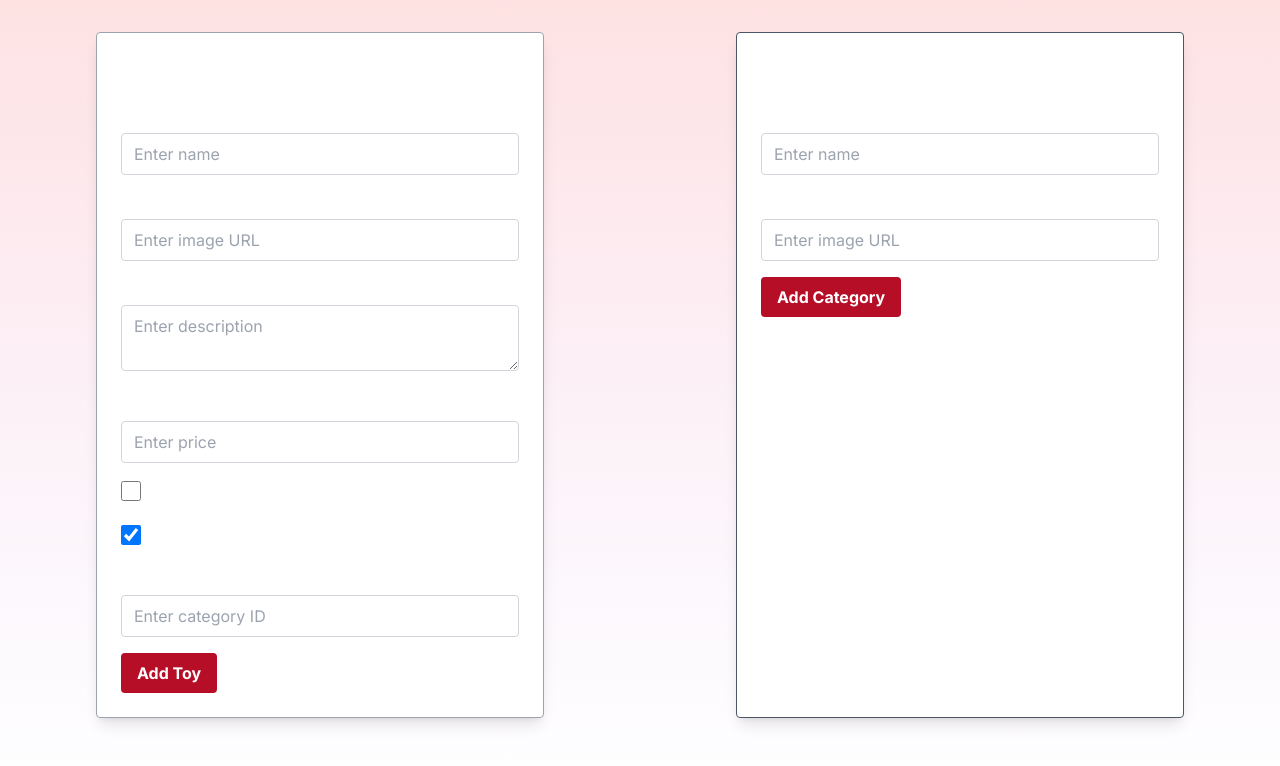
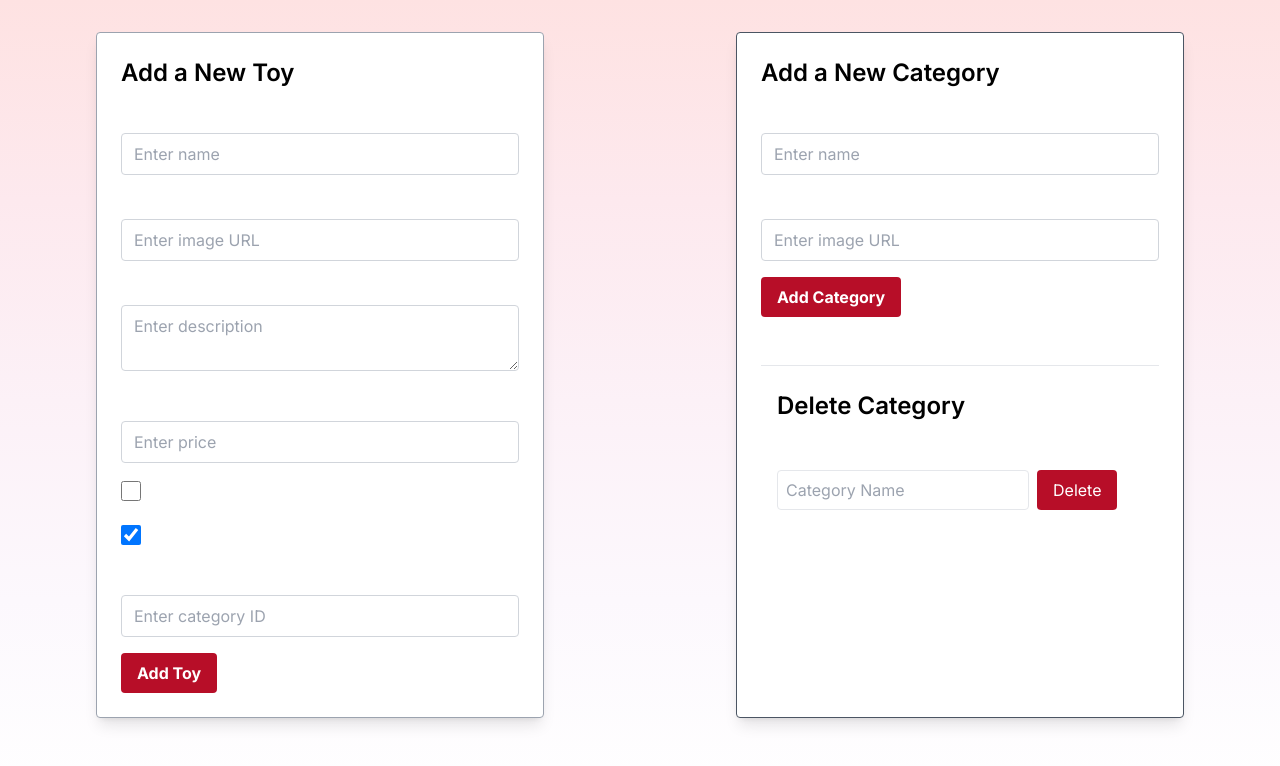
Before and after one commit to MihirJaiswal/toyshopweb, a Next.js app: page /admin in a window 1280 px wide. Shown: the top 766 px of the page. Built offline with nearby package versions, Linux system fonts and the light colour scheme.

Commit message:
some changes

```diff
--- a/src/app/admin/page.tsx
+++ b/src/app/admin/page.tsx
@@ -8,6 +8,7 @@ const page = () => {
       <div className='flex flex-col md:flex-row justify-center'>
         <AddToyForm/>
         <AddCategoryForm/>
+
     </div>
     </div>
   )
--- a/src/components/AddCategoryForm.tsx
+++ b/src/components/AddCategoryForm.tsx
@@ -1,6 +1,7 @@
 'use client'
 import React, { useState } from 'react';
-
+import DeleteCategory from '@/components/DeleteCategory'
+import { Separator } from './ui/separator';
 
 const AddCategoryForm = () => {
   const [name, setName] = useState('');
@@ -37,7 +38,7 @@ const AddCategoryForm = () => {
 
   return (
     <div className="mx-auto w-full max-w-md mt-8 p-6 bg-white rounded shadow-lg border border-solid border-gray-600">
-      <h2 className="text-2xl font-semibold mb-4">Add a New Category</h2>
+      <h2 className="text-2xl font-semibold mb-4 text-black">Add a New Category</h2>
       <form onSubmit={handleSubmit}>
         <div className="mb-4">
           <label className="block text-sm font-bold mb-2" htmlFor="name">Name:</label>
@@ -46,7 +47,7 @@ const AddCategoryForm = () => {
             type="text"
             value={name}
             onChange={(e) => setName(e.target.value)}
-            className="border border-gray-300 rounded px-3 py-2 w-full"
+            className="border border-gray-300 rounded px-3 py-2 w-full text-black"
             placeholder="Enter name"
             required
           />
@@ -58,7 +59,7 @@ const AddCategoryForm = () => {
             type="text"
             value={image}
             onChange={(e) => setImage(e.target.value)}
-            className="border border-gray-300 rounded px-3 py-2 w-full"
+            className="border border-gray-300 rounded px-3 py-2 w-full text-black"
             placeholder="Enter image URL"
             required
           />
@@ -70,6 +71,12 @@ const AddCategoryForm = () => {
           Add Category
         </button>
       </form>
+      <div className='mt-12'>
+      <Separator/>
+      </div>
+      <div className='mt-2'>
+      <DeleteCategory/>
+      </div>
     </div>
   );
 };
--- /dev/null
+++ b/src/components/DeleteCategory.tsx
@@ -0,0 +1,51 @@
+'use client'
+import React, { useState } from 'react';
+
+const DeleteCategory = () => {
+  const [deleteName, setDeleteName] = useState('');
+  const [message, setMessage] = useState('');
+
+  const handleDeleteCategory = async () => {
+    try {
+      const response = await fetch(`http://localhost:5000/api/categories/${deleteName}`, {
+        method: 'DELETE',
+      });
+
+      if (!response.ok) {
+        const errorData = await response.json();
+        throw new Error(errorData.message || 'Something went wrong');
+      }
+
+      setMessage(`Category ${deleteName} deleted successfully.`);
+      setDeleteName('');
+    } catch (error) {
+      if(error === 'string'){
+        setMessage(`Error: ${error}`);
+      }
+    }
+  };
+
+  return (
+    <div className="container mx-auto p-4">
+      <h1 className="text-2xl font-semibold mb-12 text-black">Delete Category</h1>
+      <div className="flex mb-12">
+        <input
+          type="text"
+          placeholder="Category Name"
+          value={deleteName}
+          onChange={(e) => setDeleteName(e.target.value)}
+          className="border rounded px-2 py-1 mr-2 text-black"
+        />
+        <button
+          onClick={handleDeleteCategory}
+          className="bg-[#B70E28] text-white px-4 py-2 rounded"
+        >
+          Delete
+        </button>
+      </div>
+      {message && <p className="text-red-500 mb-4">{message}</p>}
+    </div>
+  );
+};
+
+export default DeleteCategory;
--- a/src/components/Form.tsx
+++ b/src/components/Form.tsx
@@ -54,7 +54,7 @@ const AddToyForm = () => {
 
   return (
     <div className="w-full max-w-md mx-auto mt-8 p-6 bg-white rounded shadow-lg border-solid border border-gray-400">
-      <h2 className="text-2xl font-semibold mb-4">Add a New Toy</h2>
+      <h2 className="text-2xl font-semibold mb-4 text-black">Add a New Toy</h2>
       <form onSubmit={handleSubmit}>
         <div className="mb-4">
           <label className="block text-sm font-bold mb-2" htmlFor="name">Name:</label>
@@ -63,7 +63,7 @@ const AddToyForm = () => {
             type="text"
             value={name}
             onChange={(e) => setName(e.target.value)}
-            className="border border-gray-300 rounded px-3 py-2 w-full"
+            className="border border-gray-300 rounded px-3 py-2 w-full text-black"
             placeholder="Enter name"
             required
           />
@@ -75,7 +75,7 @@ const AddToyForm = () => {
             type="text"
             value={image}
             onChange={(e) => setImage(e.target.value)}
-            className="border border-gray-300 rounded px-3 py-2 w-full"
+            className="border border-gray-300 rounded px-3 py-2 w-full text-black"
             placeholder="Enter image URL"
             required
           />
@@ -86,7 +86,7 @@ const AddToyForm = () => {
             id="description"
             value={description}
             onChange={(e) => setDescription(e.target.value)}
-            className="border border-gray-300 rounded px-3 py-2 w-full"
+            className="border border-gray-300 rounded px-3 py-2 w-full text-black"
             placeholder="Enter description"
             required
           />
@@ -98,7 +98,7 @@ const AddToyForm = () => {
             type="number"
             value={price}
             onChange={(e) => setPrice(e.target.value)}
-            className="border border-gray-300 rounded px-3 py-2 w-full"
+            className="border border-gray-300 rounded px-3 py-2 w-full text-black"
             placeholder="Enter price"
             required
           />
@@ -132,7 +132,7 @@ const AddToyForm = () => {
             type="text"
             value={category}
             onChange={(e) => setCategory(e.target.value)}
-            className="border border-gray-300 rounded px-3 py-2 w-full"
+            className="border border-gray-300 rounded px-3 py-2 w-full text-black"
             placeholder="Enter category ID"
             required
           />
```
Also changed, not shown: 1 other file (tests, documents, lock files or other folders).
